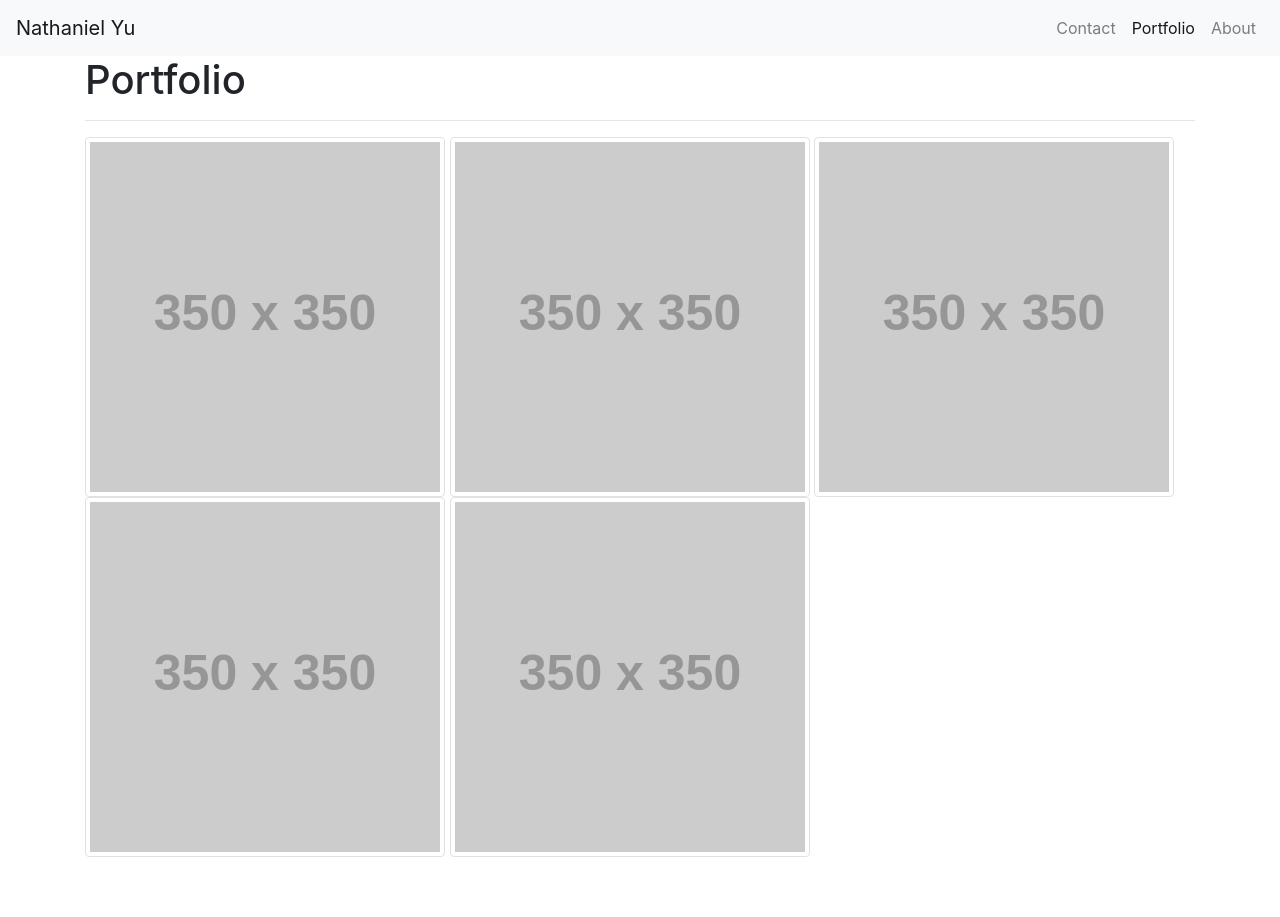
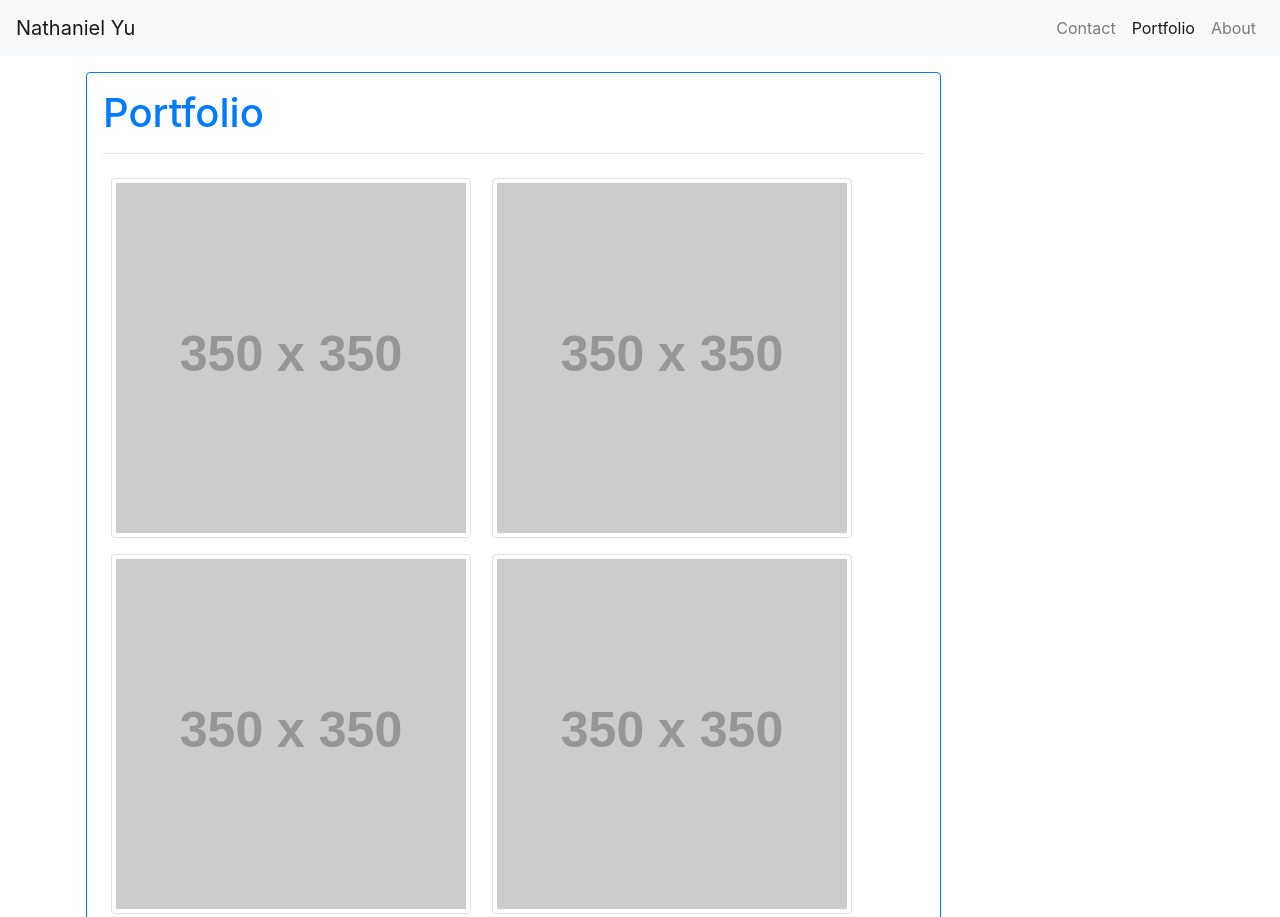
Before and after one commit to nartexyu/Bootcamp-Hw-2---Responsive-Portfolio, a plain HTML site: page portfolio.html in a window 1280 px wide. Shown: the top 917 px of the page. Before the commit the page ends 857 px from the top, so only its background shows below. Drawn offline with nearby package versions, Linux system fonts and the light colour scheme.

Commit message:
styled the rest of the pages and updated README

```diff
--- a/portfolio.html
+++ b/portfolio.html
@@ -35,16 +35,18 @@
 
     <div class="container">
 
-        <div>
+        <div class="row">
+          <div class="col-xs-12 col-sm-9 m-3 p-3 border border-primary rounded">
 
-            <h1>Portfolio</h1> <hr>
+              <h1 class="text-primary">Portfolio</h1> <hr>
 
-            <img src="http://placehold.it/350x350" alt="portfolio1" class="img-thumbnail">
-            <img src="http://placehold.it/350x350" alt="portfolio2" class="img-thumbnail">
-            <img src="http://placehold.it/350x350" alt="portfolio3" class="img-thumbnail">
-            <img src="http://placehold.it/350x350" alt="portfolio4" class="img-thumbnail">
-            <img src="http://placehold.it/350x350" alt="portfolio5" class="img-thumbnail">
+              <img src="http://placehold.it/350x350" alt="portfolio1" class="img-thumbnail m-2">
+              <img src="http://placehold.it/350x350" alt="portfolio2" class="img-thumbnail m-2">
+              <img src="http://placehold.it/350x350" alt="portfolio3" class="img-thumbnail m-2">
+              <img src="http://placehold.it/350x350" alt="portfolio4" class="img-thumbnail m-2">
+              <img src="http://placehold.it/350x350" alt="portfolio5" class="img-thumbnail m-2">
 
+          </div>
         </div>
 
     </div>
```
Also changed, not shown: contact.html (+7 -4 lines), index.html (+12 -5 lines), 1 other file.
